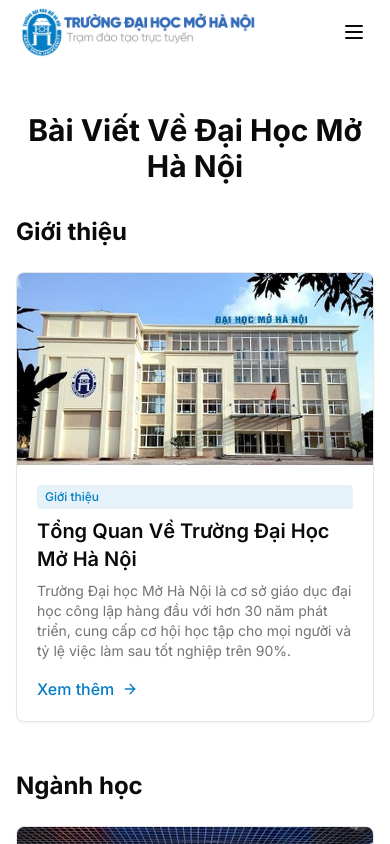
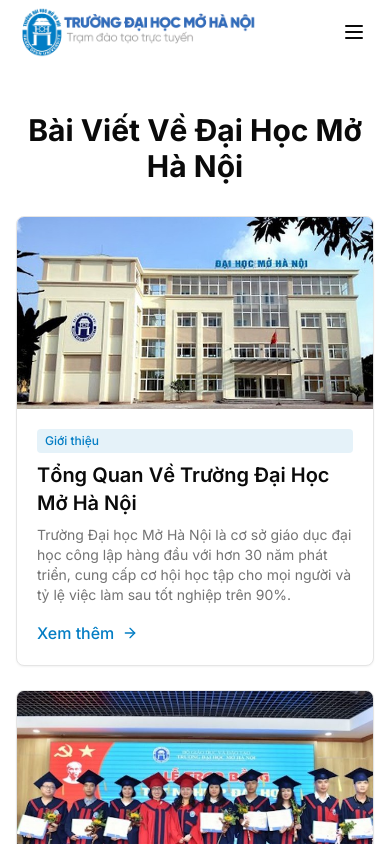
Before and after one commit to vuduynhiennn/demo-event-web-your-way, a Next.js app: page /bai-viet in a window 390 px wide. Shown: the top 844 px of the page. Built offline with nearby package versions, Linux system fonts and the light colour scheme.

Commit message:
Update article listing and carousel components for improved layout and image handling. Adjust main container width for better responsiveness, modify article carousel to display all articles, and replace image paths with new static assets for enhanced visual quality.

```diff
--- a/app/bai-viet/page.tsx
+++ b/app/bai-viet/page.tsx
@@ -1,37 +1,23 @@
 import Link from "next/link";
 import Image from "next/image";
 import { ArrowRight } from "lucide-react";
-import { articles, Article } from "@/lib/articles";
+import { articles } from "@/lib/articles";
 
 export default function ArticleListPage() {
-  // Group articles by category
-  const categories = Array.from(new Set(articles.map((a) => a.category)));
-  const imageMap: Record<string, string> = {
-    "tong-quan-dai-hoc-mo-ha-noi": "/static/bv1.jpg",
-    "nganh-noi-bat-hou": "/static/bv2.jpg",
-    "co-hoi-viec-lam-hou": "/static/bv3.png",
-    "doi-ngu-giang-vien-hou": "/static/sv1.jpg",
-  };
-
   return (
-    <main className="py-12 px-4 max-w-full mx-auto">
+    <main className="py-12 px-4 max-w-7xl mx-auto">
       <h1 className="text-3xl md:text-4xl font-bold mb-8 text-center">
         Bài Viết Về Đại Học Mở Hà Nội
       </h1>
-      {categories.map((category) => (
-        <div key={category} className="mb-12">
-          <h2 className="text-2xl font-bold mb-6 text-left">{category}</h2>
-          <div className="grid gap-8 grid-cols-1 sm:grid-cols-2 md:grid-cols-3 lg:grid-cols-4 w-full">
-            {articles
-              .filter((a) => a.category === category)
-              .map((article: Article) => (
+      <div className="grid gap-6 grid-cols-1 sm:grid-cols-2 md:grid-cols-3 lg:grid-cols-4">
+        {articles.map((article) => (
           <div
             key={article.slug}
             className="bg-card rounded-lg shadow-sm overflow-hidden flex flex-col h-full border hover:border-primary/50 transition-colors"
           >
             <div className="relative w-full h-48">
               <Image
-                      src={imageMap[article.slug] || article.image}
+                src={article.image}
                 alt={article.title}
                 fill
                 className="object-cover"
@@ -41,9 +27,7 @@ export default function ArticleListPage() {
               <span className="inline-block bg-primary/10 text-primary px-2 py-1 rounded text-xs font-medium mb-2">
                 {article.category}
               </span>
-                    <h2 className="text-xl font-semibold mb-2">
-                      {article.title}
-                    </h2>
+              <h2 className="text-xl font-semibold mb-2">{article.title}</h2>
               <p className="text-muted-foreground text-sm flex-1 mb-4">
                 {article.description}
               </p>
@@ -58,8 +42,6 @@ export default function ArticleListPage() {
           </div>
         ))}
       </div>
-        </div>
-      ))}
     </main>
   );
 }
--- a/components/home/article-carousel.tsx
+++ b/components/home/article-carousel.tsx
@@ -26,10 +26,10 @@ export default function ArticleCarousel() {
     <div className="container w-full">
       <Carousel opts={{ align: "start" }} className="w-full">
         <CarouselContent className="-ml-2">
-          {articles.slice(0, 4).map((article) => (
+          {articles.map((article) => (
             <CarouselItem
               key={article.slug}
-              className="pl-2 w-full sm:w-1/2 md:w-1/2 lg:w-1/3 xl:w-1/4 flex-shrink-0"
+              className="pl-2 basis-full sm:basis-1/2 md:basis-1/2 lg:basis-1/3 xl:basis-1/4 flex-shrink-0"
             >
               <div className="bg-card rounded-lg shadow-sm overflow-hidden flex flex-col h-full border hover:border-primary/50 transition-colors">
                 <div className="relative w-full h-40">
--- a/lib/articles.ts
+++ b/lib/articles.ts
@@ -14,7 +14,7 @@ export const articles: Article[] = [
     slug: "tong-quan-dai-hoc-mo-ha-noi",
     title: "Tổng Quan Về Trường Đại Học Mở Hà Nội",
     category: "Giới thiệu",
-    image: "/images/hou-campus.jpg",
+    image: "/static/bv1.jpg",
     description:
       "Trường Đại học Mở Hà Nội là cơ sở giáo dục đại học công lập hàng đầu với hơn 30 năm phát triển, cung cấp cơ hội học tập cho mọi người và tỷ lệ việc làm sau tốt nghiệp trên 90%.",
     createdAt: "01/06/2024",
@@ -26,7 +26,7 @@ export const articles: Article[] = [
     slug: "nganh-noi-bat-hou",
     title: "Các Ngành Đào Tạo Nổi Bật",
     category: "Ngành học",
-    image: "/images/hou-programs.jpg",
+    image: "/static/bv2.jpg",
     description:
       "Khám phá các ngành học như Thiết kế đồ họa, Công nghệ thông tin, Quản trị kinh doanh, Luật, Ngôn ngữ Anh... đáp ứng nhu cầu xã hội hiện đại.",
     createdAt: "28/05/2024",
@@ -38,7 +38,7 @@ export const articles: Article[] = [
     slug: "co-hoi-viec-lam-hou",
     title: "Cơ Hội Việc Làm Sau Tốt Nghiệp",
     category: "Cơ hội nghề nghiệp",
-    image: "/images/hou-career.jpg",
+    image: "/static/bv3.png",
     description:
       "Tỷ lệ sinh viên có việc làm sau tốt nghiệp tại HOU luôn ở mức cao, nhiều ngành đạt 100%. Chương trình đào tạo gắn liền thực tiễn, đáp ứng nhu cầu doanh nghiệp.",
     createdAt: "20/05/2024",
@@ -50,7 +50,7 @@ export const articles: Article[] = [
     slug: "doi-ngu-giang-vien-hou",
     title: "Đội Ngũ Giảng Viên Chất Lượng Cao",
     category: "Giảng viên",
-    image: "/images/hou-teacher.jpg",
+    image: "/static/sv1.jpg",
     description:
       "Đội ngũ giảng viên gồm nhiều Giáo sư, Phó Giáo sư, Tiến sĩ, Thạc sĩ giàu kinh nghiệm, tận tâm đồng hành cùng sinh viên trong suốt quá trình học tập.",
     createdAt: "15/05/2024",
```
Also changed, not shown: lib/articles.tsx (+6 -4 lines). Lines whose indentation alone changed are shown as unchanged.
